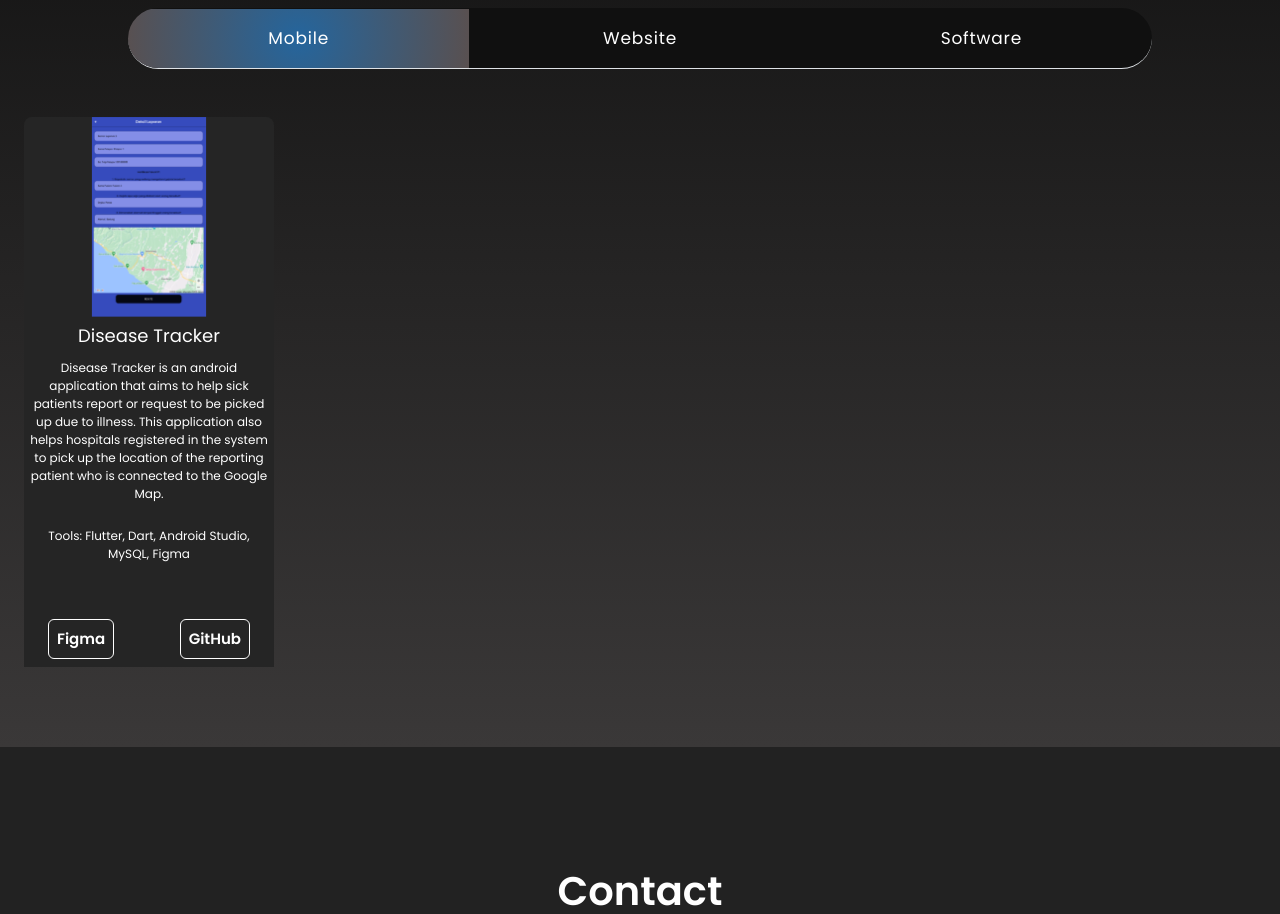
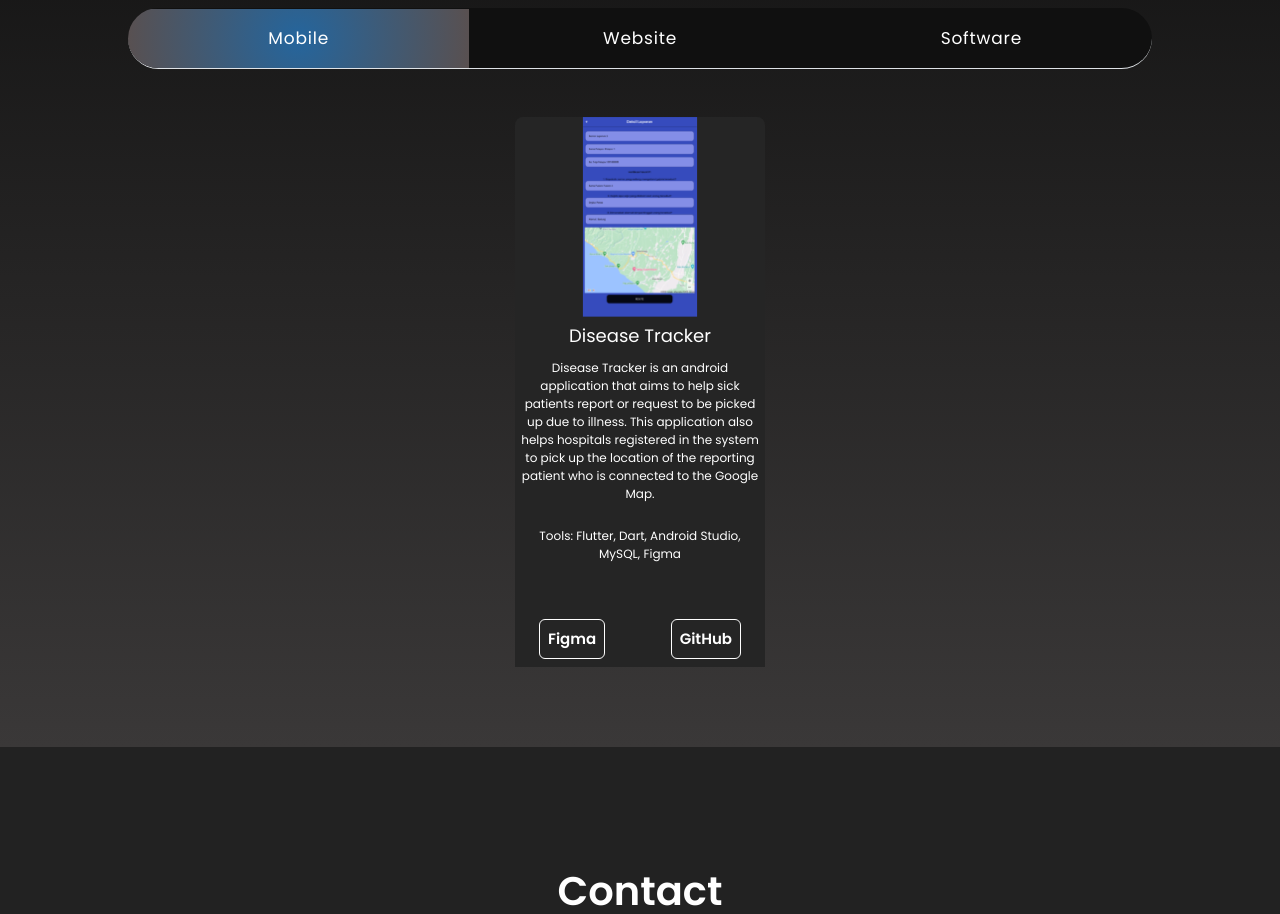
Before and after one commit to ZakyZN99/PersonalPortofolio_ReactJS, a React (Create React App) app: page / in a window 1280 px wide. Shown: the part 2132-3046 px from the top of the page. Built offline with nearby package versions, Linux system fonts and the light colour scheme.

Commit message:
edit projects position

```diff
--- a/src/components/Projects.jsx
+++ b/src/components/Projects.jsx
@@ -43,7 +43,7 @@ export const Projects = () => {
             <TabContent>
               {/* MOBILE PROJECTS */}
               <TabPane eventKey={"mobile"}>
-                <div className="mx-4 flex gap-3">
+                <div className="mx-4 flex gap-3 justify-center">
                   <div className=" bg-[#252525] md:w-[250px] md:h-[550px] w-40 h-96 rounded-t-lg space-y-2 flex flex-col">
                       <a href={DT} target="_blank" rel="noopener noreferrer" className=" cursor-pointer">
                         <img src={DT} className=" object-fill rounded-t-lg w-full md:h-[200px] h-[100px]" />
@@ -71,7 +71,7 @@ export const Projects = () => {
 
               {/* WEBSITE PROJECTS */}
               <TabPane eventKey={"web"}>
-                <div className="mx-4 flex gap-3">
+                <div className="mx-4 flex gap-3 justify-center">
                   <div className=" bg-[#252525] md:w-[250px] md:h-[500px] w-40 h-80 rounded-t-lg space-y-2 flex flex-col">
                       <a href={CravePizza} target="_blank" rel="noopener noreferrer" className=" cursor-pointer">
                         <img src={CravePizza} className=" object-fill rounded-t-lg w-full md:h-[200px] h-[100px]" />
@@ -128,7 +128,7 @@ export const Projects = () => {
 
               {/* SOFTWARE PROJECTS */}
               <TabPane eventKey={"software"}>
-                <div className="mx-4 flex gap-3">
+                <div className="mx-4 flex gap-3 justify-center">
                   <div className=" bg-[#252525] md:w-[250px] md:h-[550px] w-40 h-96 rounded-t-lg space-y-2 flex flex-col">
                       <a href={Sinanas} target="_blank" rel="noopener noreferrer" className=" cursor-pointer">
                         <img src={Sinanas} className=" object-fill rounded-t-lg w-full md:h-[200px] h-[100px]" />
```
